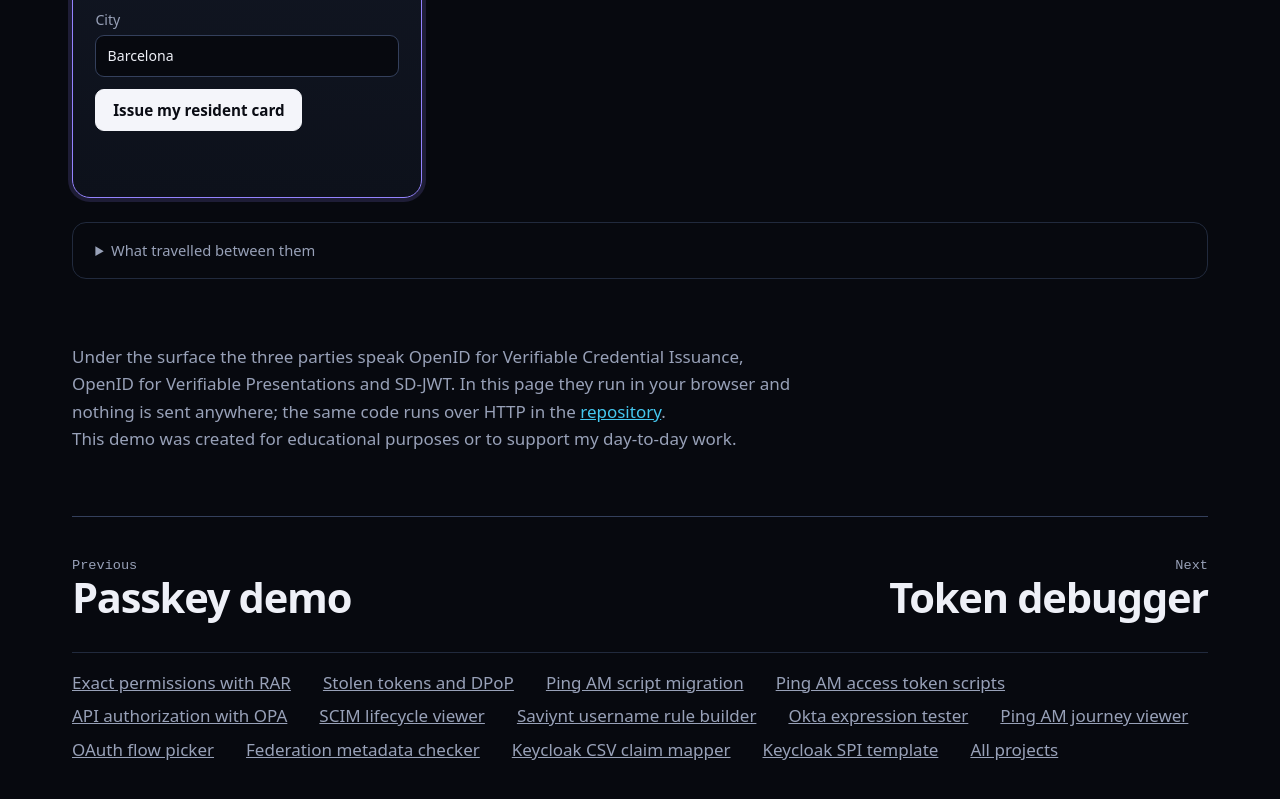
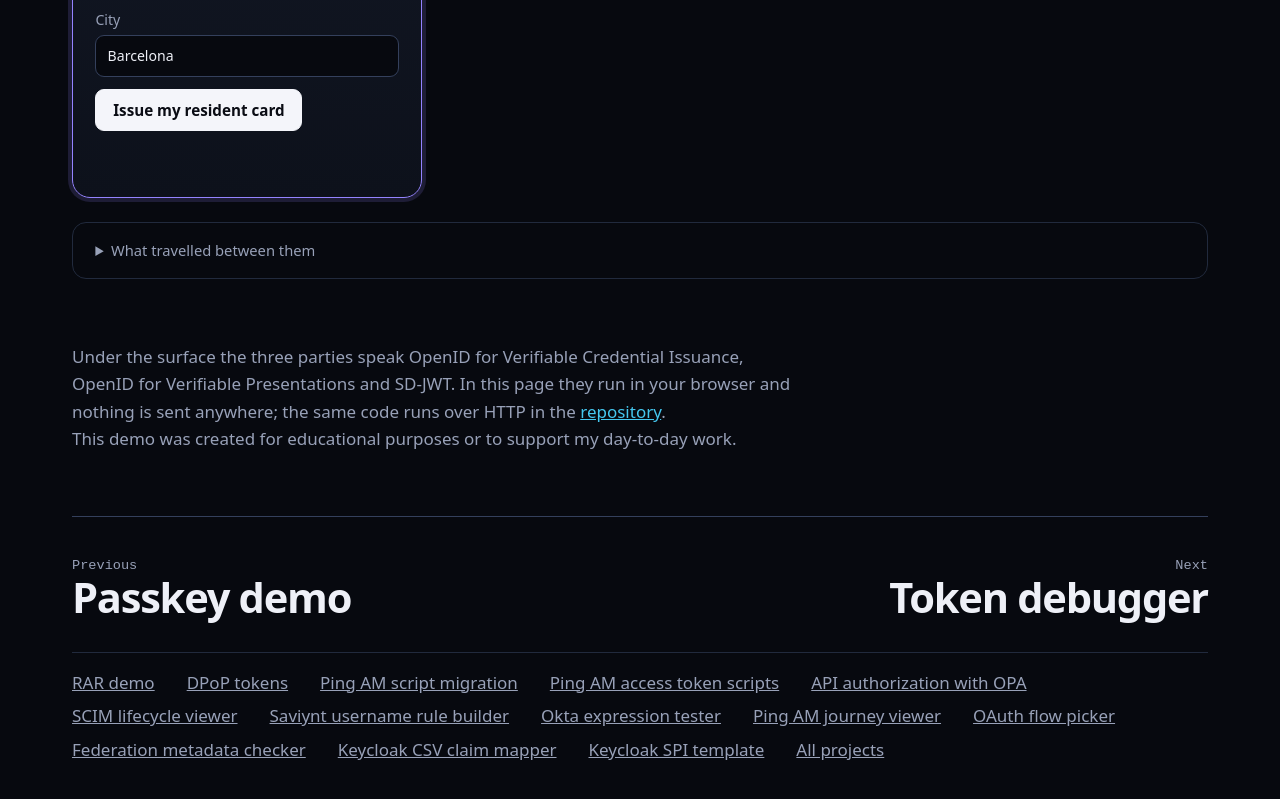
Before and after one commit to ivan-guirola/openid4vc-demo, a website built with Vite: page index.html in a window 1280 px wide. Shown: the part 611-1410 px from the top of the page. Built offline with nearby package versions, Linux system fonts and the light colour scheme.

Commit message:
Rename the RAR and DPoP links

```diff
--- a/index.html
+++ b/index.html
@@ -134,8 +134,8 @@
           <a href="https://ivan-guirola.github.io/tools/debugger/"><span>Next</span><strong>Token debugger</strong></a>
         </div>
         <p class="more-rest">
-          <a href="https://ivan-guirola.github.io/tools/rar/">Exact permissions with RAR</a>
-          <a href="https://ivan-guirola.github.io/tools/dpop/">Stolen tokens and DPoP</a>
+          <a href="https://ivan-guirola.github.io/tools/rar/">RAR demo</a>
+          <a href="https://ivan-guirola.github.io/tools/dpop/">DPoP tokens</a>
           <a href="https://ivan-guirola.github.io/tools/am-script-migration/">Ping AM script migration</a>
           <a href="https://ivan-guirola.github.io/tools/am-token-scripts/">Ping AM access token scripts</a>
           <a href="https://ivan-guirola.github.io/tools/opa/">API authorization with OPA</a>
```
